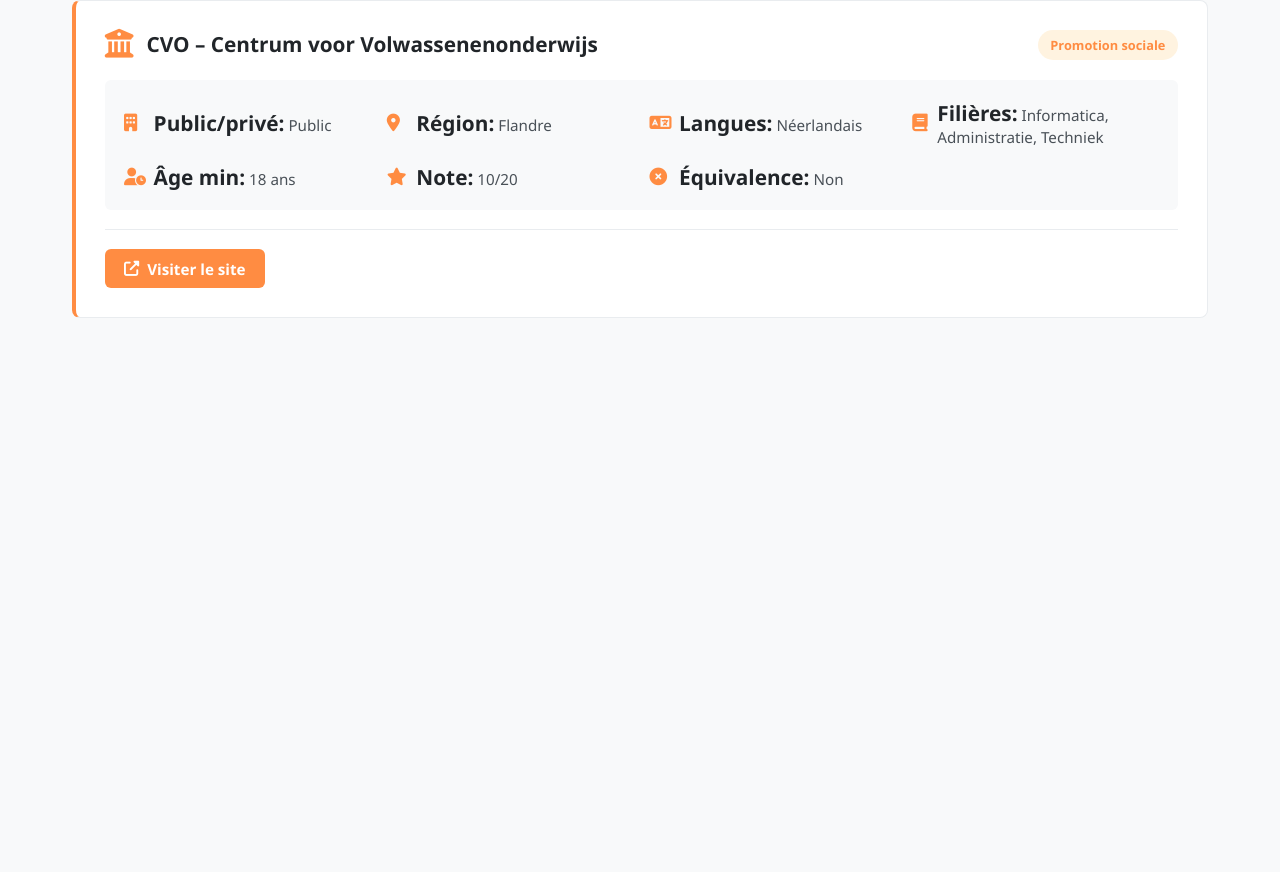
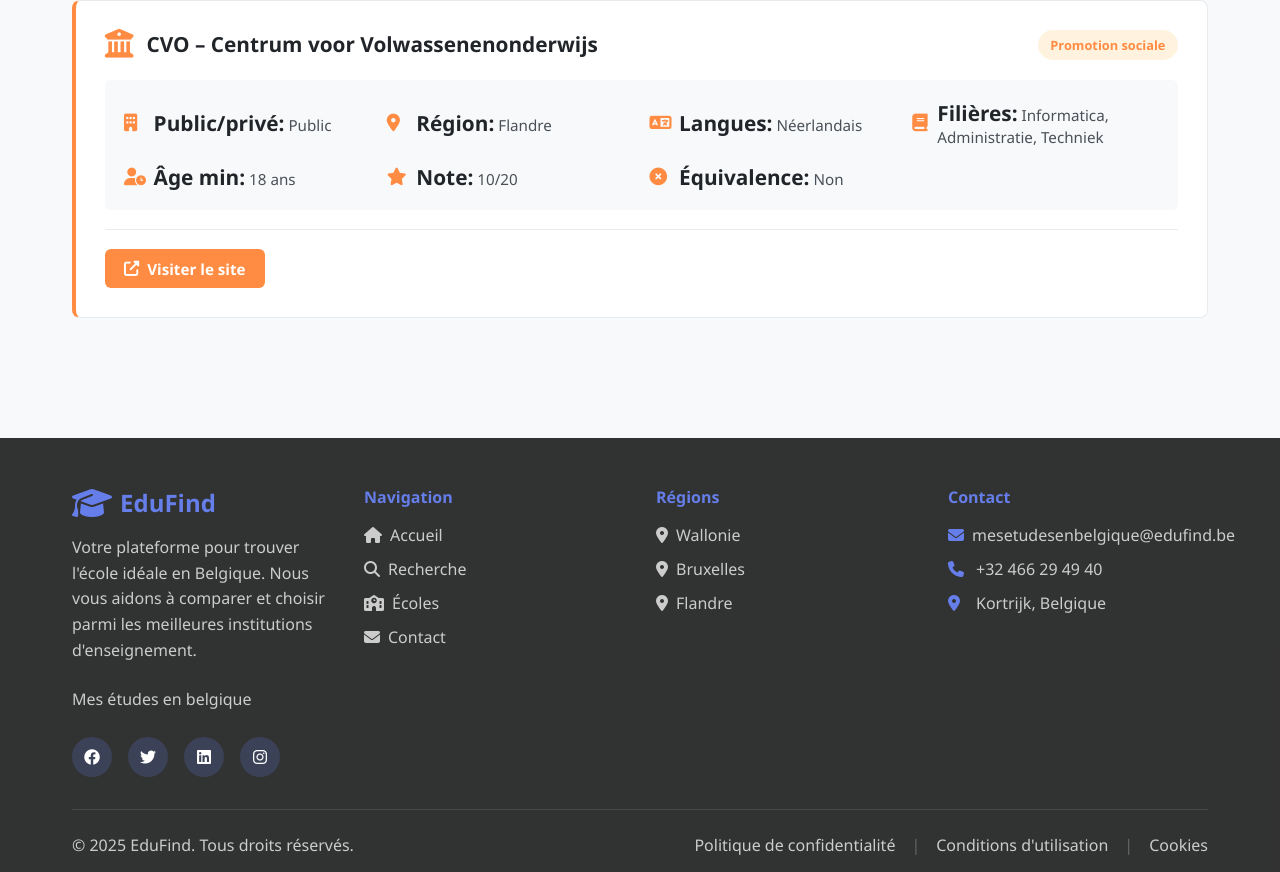
Before and after one commit to Yussri-dev/EtudesEnBelgique, a plain HTML site: page index.html in a window 1280 px wide. Shown: the part 7226-8098 px from the top of the page. Before the commit the page ends 7600 px from the top, so only its background shows below. Drawn offline with Linux system fonts and the light colour scheme.

Commit message:
add footer

```diff
--- a/Styles/style.css
+++ b/Styles/style.css
@@ -370,6 +370,149 @@ input:focus {
     font-size: 1.1rem;
 }
 
+
+
+footer {
+    background: rgba(0, 0, 0, 0.8);
+    color: white;
+    margin-top: 4rem;
+    padding: 3rem 0 1rem;
+}
+
+.footer-container {
+    max-width: 1200px;
+    margin: 0 auto;
+    padding: 0 2rem;
+}
+
+.footer-grid {
+    display: grid;
+    grid-template-columns: repeat(auto-fit, minmax(250px, 1fr));
+    gap: 2rem;
+    margin-bottom: 2rem;
+}
+
+.footer-column h3,
+.footer-column h4 {
+    margin-bottom: 1rem;
+    color: #667eea;
+}
+
+.footer-logo {
+    display: flex;
+    align-items: center;
+    gap: 0.5rem;
+    margin-bottom: 1rem;
+}
+
+.footer-logo i {
+    font-size: 2rem;
+    color: #667eea;
+}
+
+.footer-logo h3 {
+    margin: 0;
+    font-size: 1.5rem;
+}
+
+.footer-column p {
+    line-height: 1.6;
+    color: #ccc;
+    margin-bottom: 1.5rem;
+}
+
+.footer-column ul {
+    list-style: none;
+    padding: 0;
+}
+
+.footer-column ul li {
+    margin-bottom: 0.75rem;
+}
+
+.footer-column ul li a {
+    color: #ccc;
+    text-decoration: none;
+    transition: color 0.3s;
+    display: flex;
+    align-items: center;
+    gap: 0.5rem;
+}
+
+.footer-column ul li a:hover {
+    color: #667eea;
+}
+
+.contact-info li {
+    display: flex;
+    align-items: center;
+    gap: 0.5rem;
+    color: #ccc;
+}
+
+.contact-info i {
+    color: #667eea;
+    width: 20px;
+}
+
+.social-links {
+    display: flex;
+    gap: 1rem;
+}
+
+.social-links a {
+    width: 40px;
+    height: 40px;
+    border-radius: 50%;
+    background: rgba(102, 126, 234, 0.2);
+    display: flex;
+    align-items: center;
+    justify-content: center;
+    color: white;
+    text-decoration: none;
+    transition: all 0.3s;
+}
+
+.social-links a:hover {
+    background: #667eea;
+    transform: translateY(-3px);
+}
+
+.footer-bottom {
+    border-top: 1px solid rgba(255, 255, 255, 0.1);
+    padding-top: 1.5rem;
+    display: flex;
+    justify-content: space-between;
+    align-items: center;
+    flex-wrap: wrap;
+    gap: 1rem;
+}
+
+.footer-bottom p {
+    margin: 0;
+    color: #ccc;
+}
+
+.footer-links {
+    display: flex;
+    gap: 1rem;
+    align-items: center;
+}
+
+.footer-links a {
+    color: #ccc;
+    text-decoration: none;
+    transition: color 0.3s;
+}
+
+.footer-links a:hover {
+    color: #667eea;
+}
+
+.footer-links span {
+    color: #666;
+}
+
 /* Mobile */
 @media (max-width: 768px) {
     .nav-links {
@@ -443,4 +586,18 @@ input:focus {
         gap: 0.5rem;
         text-align: center;
     }
+
+    .footer-bottom {
+        flex-direction: column;
+        text-align: center;
+    }
+
+    .footer-links {
+        flex-direction: column;
+        gap: 0.5rem;
+    }
+
+    .footer-links span {
+        display: none;
+    }
 }
--- a/index.html
+++ b/index.html
@@ -16,6 +16,7 @@
             <div class="logo">
                 <i class="fas fa-graduation-cap"></i>
                 EduFind
+                <br>
             </div>
             <ul class="nav-links">
                 <li><a href="#accueil"><i class="fas fa-home"></i> Accueil</a></li>
@@ -127,6 +128,69 @@
 
         <div id="results"></div>
     </div>
+
+    <footer>
+        <div class="footer-container">
+            <div class="footer-grid">
+                <div class="footer-column">
+                    <div class="footer-logo">
+                        <i class="fas fa-graduation-cap"></i>
+                        <h3>EduFind</h3>
+                    </div>
+                    <p>Votre plateforme pour trouver l'école idéale en Belgique. Nous vous aidons à comparer et choisir
+                        parmi les meilleures institutions d'enseignement.
+
+                    </p>
+                    <p>Mes études en belgique</p>
+                    <div class="social-links">
+                        <a href="#" aria-label="Facebook"><i class="fab fa-facebook"></i></a>
+                        <a href="#" aria-label="Twitter"><i class="fab fa-twitter"></i></a>
+                        <a href="#" aria-label="LinkedIn"><i class="fab fa-linkedin"></i></a>
+                        <a href="#" aria-label="Instagram"><i class="fab fa-instagram"></i></a>
+                    </div>
+                </div>
+
+                <div class="footer-column">
+                    <h4>Navigation</h4>
+                    <ul>
+                        <li><a href="#accueil"><i class="fas fa-home"></i> Accueil</a></li>
+                        <li><a href="#recherche"><i class="fas fa-search"></i> Recherche</a></li>
+                        <li><a href="#ecoles"><i class="fas fa-school"></i> Écoles</a></li>
+                        <li><a href="#contact"><i class="fas fa-envelope"></i> Contact</a></li>
+                    </ul>
+                </div>
+
+                <div class="footer-column">
+                    <h4>Régions</h4>
+                    <ul>
+                        <li><a href="#wallonie"><i class="fas fa-map-marker-alt"></i> Wallonie</a></li>
+                        <li><a href="#bruxelles"><i class="fas fa-map-marker-alt"></i> Bruxelles</a></li>
+                        <li><a href="#flandre"><i class="fas fa-map-marker-alt"></i> Flandre</a></li>
+                    </ul>
+                </div>
+
+                <div class="footer-column">
+                    <h4>Contact</h4>
+                    <ul class="contact-info">
+                        <li><i class="fas fa-envelope"></i> mesetudesenbelgique@edufind.be</li>
+                        <li><i class="fas fa-phone"></i> +32 466 29 49 40</li>
+                        <li><i class="fas fa-map-marker-alt"></i> Kortrijk, Belgique</li>
+                    </ul>
+                </div>
+            </div>
+
+            <div class="footer-bottom">
+                <p>&copy; 2025 EduFind. Tous droits réservés.</p>
+                <div class="footer-links">
+                    <a href="#privacy">Politique de confidentialité</a>
+                    <span>|</span>
+                    <a href="#terms">Conditions d'utilisation</a>
+                    <span>|</span>
+                    <a href="#cookies">Cookies</a>
+                </div>
+            </div>
+        </div>
+    </footer>
 
     <script>
 
@@ -611,7 +675,6 @@
 
         filterSchools();
     </script>
-
 </body>
 
 </html>
```
